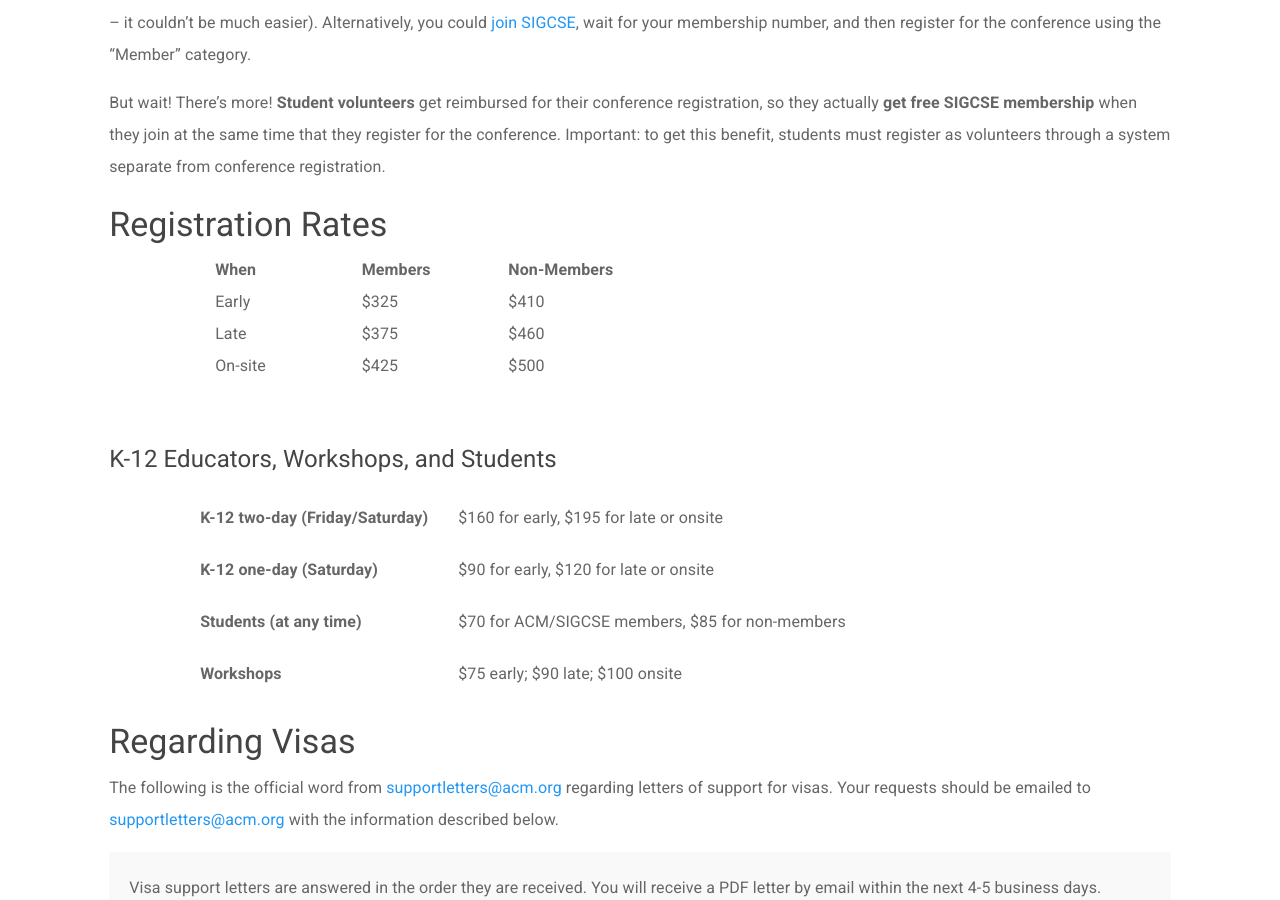
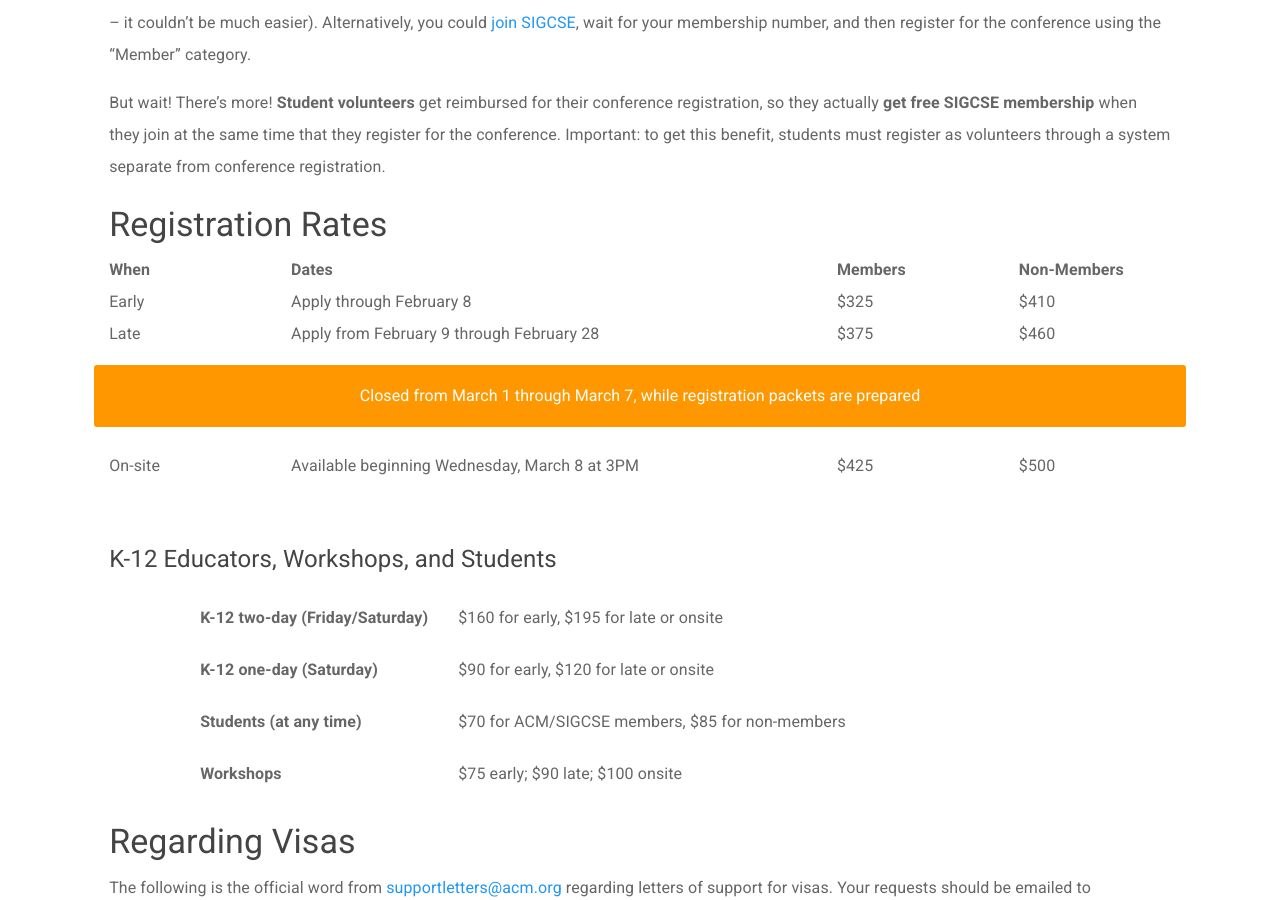
Before and after one commit to sigcsets/sigcse2017, a Jekyll site: the page built from attendees/index.md, in a window 1280 px wide and 900 px high, scrolled down 1100 px. Built offline with Jekyll 4.4.1, drawn with Linux system fonts in a browser that asks for light colours.

Commit message:
Added registration dates.

```diff
--- a/_data/registration.yaml
+++ b/_data/registration.yaml
@@ -2,19 +2,18 @@
   - cat: "Early"
     members: 325
     nonmembers: 410
-    date: "Apply through February 2nd"
+    date: "Apply through February 8"
   - cat: "Late"
     members: 375
     nonmembers: 460
-    date: "Apply from February 3rd through February 23rd"
-  #- cat: "CLOSED"
-  #  alert: "alert alert-warning"
-  #  date: "Closed from February 24th through March 1st, while registration packets are prepared"
+    date: "Apply from February 9 through February 28"
+  - cat: "CLOSED"
+    alert: "alert alert-warning"
+    date: "Closed from March 1 through March 7, while registration packets are prepared"
   - cat: "On-site"
     members: 425
     nonmembers: 500
-  #  # rates: "$385 for SIGCSE members, $460 for non-members"
-  #  date: "Available beginning Wednesday, March 2nd at 3PM"
+    date: "Available beginning Wednesday, March 8 at 3PM"
 other:
   - category: "K-12 two-day (Friday/Saturday)"
     rates: "$160 for early, $195 for late or onsite"
--- a/attendees/index.md
+++ b/attendees/index.md
@@ -74,12 +74,10 @@
 ### Registration Rates
 
 <div class = "row" style = "font-weight: bold;">
-  <div class = "col-sm-10 col-sm-offset-1">
     <div class = "col-sm-2"> When </div>
-    <!-- <div class = "col-sm-6"> Dates </div> -->
+    <div class = "col-sm-6"> Dates </div>
     <div class = "col-sm-2"> Members </div>
     <div class = "col-sm-2"> Non-Members </div>
-  </div>
 </div>
 {% for row in site.data.registration.improved %}
   {% if row.alert %}
@@ -90,12 +88,10 @@
   </div>
   {% else %}
   <div class = "row">
-    <div class = "col-sm-10 col-sm-offset-1">
       <div class = "col-sm-2"> {{row.cat}} </div>
-      <!-- <div class = "col-sm-6"> {{row.date}} </div> -->
+      <div class = "col-sm-6"> {{row.date}} </div>
       <div class = "col-sm-2"> ${{row.members}} </div>
       <div class = "col-sm-2"> ${{row.nonmembers}} </div>
-    </div>
   </div>
   {% endif %}
 {% endfor %}
```
